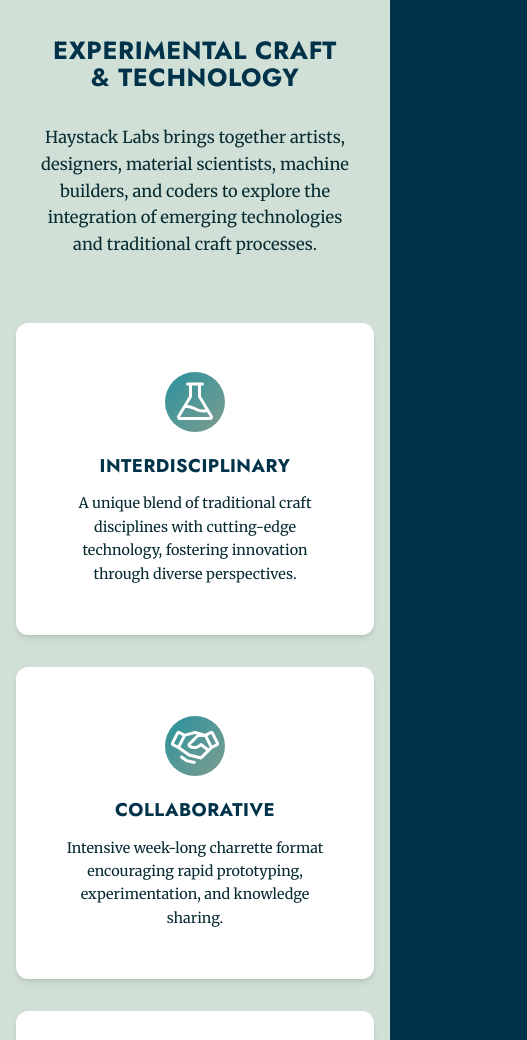
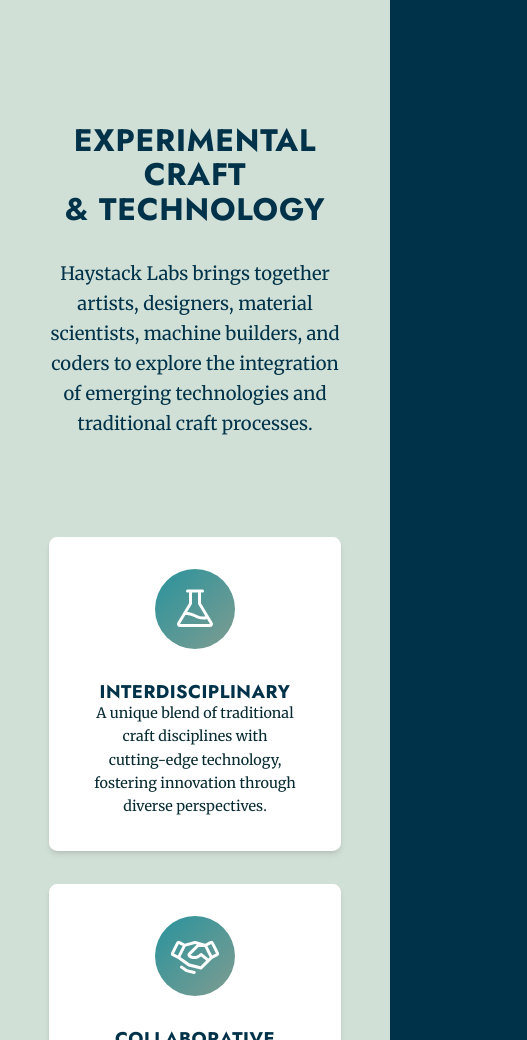
Before and after one commit to jamesrutter/haystack-labs, an Astro site in the folder website/: page / in a window 390 px wide. Shown: the part 960-2000 px from the top of the page, 527 px wide, since content can reach past the window. Built offline with nearby package versions, Linux system fonts and the light colour scheme; Astro itself is replaced by a stand-in of ours.

Commit message:
refactor home page and styles

```diff
--- a/website/src/components/highlights.astro
+++ /dev/null
@@ -1,205 +0,0 @@
----
-import { Image } from "astro:assets";
-import Network from "@/assets/network.svg";
-import HandShake from "@/assets/handshake.svg";
-import Flask from "@/assets/flask.svg";
----
-
-<section class="features">
-  <div class="features__container">
-    <div class="features__intro">
-      <h2 class="features__title">EXPERIMENTAL CRAFT & TECHNOLOGY</h2>
-      <p class="features__description">
-        Haystack Labs brings together artists, designers, material scientists,
-        machine builders, and coders to explore the integration of emerging
-        technologies and traditional craft processes.
-      </p>
-    </div>
-
-    <div class="features__grid">
-      <div class="features__card">
-        <div class="features__card-icon">
-          <span class="features__icon"
-            ><Flask width={48} height={48} fill="currentColor" /></span
-          >
-        </div>
-        <h3 class="features__card-title">INTERDISCIPLINARY</h3>
-        <p class="features__card-description">
-          A unique blend of traditional craft disciplines with cutting-edge
-          technology, fostering innovation through diverse perspectives.
-        </p>
-      </div>
-
-      <div class="features__card">
-        <div class="features__card-icon">
-          <span class="features__icon"
-            ><HandShake width={48} height={48} fill="currentColor" /></span
-          >
-        </div>
-        <h3 class="features__card-title">COLLABORATIVE</h3>
-        <p class="features__card-description">
-          Intensive week-long charrette format encouraging rapid prototyping,
-          experimentation, and knowledge sharing.
-        </p>
-      </div>
-
-      <div class="features__card">
-        <div class="features__card-icon">
-          <span class="features__icon"
-            ><Network width={48} height={48} fill="currentColor" /></span
-          >
-        </div>
-        <h3 class="features__card-title">OPEN SOURCE</h3>
-        <p class="features__card-description">
-          All projects and knowledge are shared openly, contributing to a
-          growing repository of craft-technology innovations.
-        </p>
-      </div>
-    </div>
-  </div>
-</section>
-
-<style>
-  .features {
-    background-color: var(--color-background-secondary);
-    padding: var(--space-5xl) 0;
-  }
-
-  .features__container {
-    max-width: var(--container-7xl);
-    margin-inline: auto;
-    padding: 0 var(--space-lg);
-  }
-
-  .features__intro {
-    text-align: center;
-    max-width: 900px;
-    margin-inline: auto;
-    margin-block-end: var(--space-4xl);
-  }
-
-  .features__title {
-    font-family: var(--font-family-display);
-    font-weight: var(--font-weight-bold);
-    font-size: var(--font-size-3xl);
-    text-transform: uppercase;
-    letter-spacing: var(--letter-spacing-wide);
-    margin-bottom: var(--space-xl);
-    color: var(--color-text-primary);
-  }
-
-  .features__description {
-    font-size: var(--font-size-lg);
-    line-height: var(--line-height-relaxed);
-    color: var(--color-text-secondary);
-    text-align: center;
-    text-wrap: balance;
-  }
-
-  .features__grid {
-    display: grid;
-    grid-template-columns: repeat(auto-fit, minmax(300px, 1fr));
-    gap: var(--space-2xl);
-    margin-top: var(--space-4xl);
-  }
-
-  .features__card {
-    background-color: var(--color-background);
-    padding: var(--space-2xl);
-    border-radius: var(--radius-xl);
-    box-shadow: var(--shadow-md);
-    text-align: center;
-    transition: var(--transition-normal);
-  }
-
-  .features__card:hover {
-    transform: translateY(-4px);
-    box-shadow: var(--shadow-lg);
-  }
-
-  .features__card-icon {
-    width: 80px;
-    height: 80px;
-    margin: 0 auto var(--space-xl);
-    display: flex;
-    align-items: center;
-    justify-content: center;
-    background: linear-gradient(
-      135deg,
-      var(--color-primary),
-      var(--color-secondary)
-    );
-    border-radius: var(--radius-full);
-  }
-
-  .features__icon {
-    font-size: var(--font-size-2xl);
-    color: var(--color-background);
-    display: flex;
-    align-items: center;
-    justify-content: center;
-  }
-
-  .features__icon svg {
-    display: block;
-  }
-
-  .features__card-title {
-    font-family: var(--font-family-display);
-    font-weight: var(--font-weight-bold);
-    font-size: var(--font-size-lg);
-    text-transform: uppercase;
-    letter-spacing: var(--letter-spacing-wide);
-    margin-bottom: var(--space-md);
-    color: var(--color-text-primary);
-  }
-
-  .features__card-description {
-    font-size: var(--font-size-sm);
-    line-height: var(--line-height-relaxed);
-    color: var(--color-text-secondary);
-    margin: 0;
-  }
-
-  @media (max-width: 768px) {
-    .features {
-      padding: var(--space-3xl) 0;
-    }
-
-    .features__container {
-      padding: 0 var(--space-md);
-    }
-
-    .features__intro {
-      margin-bottom: var(--space-3xl);
-    }
-
-    .features__title {
-      font-size: var(--font-size-2xl);
-    }
-
-    .features__description {
-      font-size: var(--font-size-base);
-    }
-
-    .features__grid {
-      grid-template-columns: 1fr;
-      gap: var(--space-xl);
-      margin-top: var(--space-3xl);
-    }
-
-    .features__card {
-      padding: var(--space-2xl);
-    }
-
-    .features__card-icon {
-      width: 60px;
-      height: 60px;
-      margin-bottom: var(--space-lg);
-    }
-
-    .features__icon {
-      font-size: var(--font-size-xl);
-    }
-  }
-</style>
--- a/website/src/layouts/Layout.astro
+++ b/website/src/layouts/Layout.astro
@@ -1,8 +1,8 @@
 ---
 import "@/styles/reset.css";
 import "@/styles/global.css";
-import Header from "@/components/header.astro";
-import Footer from "@/components/footer.astro";
+import Header from "@/layouts/header.astro";
+import Footer from "@/layouts/footer.astro";
 
 interface Props {
   title?: string;
--- a/website/src/pages/index.astro
+++ b/website/src/pages/index.astro
@@ -1,17 +1,119 @@
 ---
-import Layout from "@/layouts/Layout.astro";
-import Hero from "@/components/hero.astro";
-import Highlights from "@/components/highlights.astro";
+import Scroll from "@/assets/scroll.svg";
+import Network from "@/assets/network.svg";
+import HandShake from "@/assets/handshake.svg";
+import Flask from "@/assets/flask.svg";
+import Layout from "@/layouts/layout.astro";
 ---
 
 <Layout>
-  <Hero />
-  <Highlights />
+  <section class="section hero full-screen">
+    <div class="wrapper">
+      <div class="content">
+        <h1 class="title">
+          WHERE <span class="accent">CRAFT</span> MEETS<br />
+          TECHNOLOGY
+        </h1>
+        <p class="description">
+          An experimental residency program exploring the intersection of
+          traditional craft and emerging technologies at Haystack Mountain
+          School of Crafts
+        </p>
+        <div class="actions">
+          <a href="/participants" class="btn btn-primary">PEOPLE</a>
+          <a href="/projects" class="btn btn-primary">PROJECTS</a>
+          <a href="/years" class="btn btn-primary">YEARS</a>
+        </div>
+      </div>
+
+      <div class="scroll-indicator">
+        <span class="scroll-icon"><Scroll /></span>
+      </div>
+    </div>
+  </section>
+  <section class="section section--alt">
+    <div class="wrapper">
+      <div class="intro">
+        <h2 class="title">EXPERIMENTAL CRAFT & TECHNOLOGY</h2>
+        <p class="description">
+          Haystack Labs brings together artists, designers, material scientists,
+          machine builders, and coders to explore the integration of emerging
+          technologies and traditional craft processes.
+        </p>
+      </div>
+
+      <div class="grid grid--3col">
+        <div class="card">
+          <div class="card-icon">
+            <span class="icon"
+              ><Flask width={48} height={48} fill="currentColor" /></span
+            >
+          </div>
+          <h3 class="title">INTERDISCIPLINARY</h3>
+          <p class="description">
+            A unique blend of traditional craft disciplines with cutting-edge
+            technology, fostering innovation through diverse perspectives.
+          </p>
+        </div>
+
+        <div class="card">
+          <div class="card-icon">
+            <span class="icon"
+              ><HandShake width={48} height={48} fill="currentColor" /></span
+            >
+          </div>
+          <h3 class="title">COLLABORATIVE</h3>
+          <p class="description">
+            Intensive week-long charrette format encouraging rapid prototyping,
+            experimentation, and knowledge sharing.
+          </p>
+        </div>
+
+        <div class="card">
+          <div class="card-icon">
+            <span class="icon"
+              ><Network width={48} height={48} fill="currentColor" /></span
+            >
+          </div>
+          <h3 class="title">OPEN SOURCE</h3>
+          <p class="description">
+            All projects and knowledge are shared openly, contributing to a
+            growing repository of craft-technology innovations.
+          </p>
+        </div>
+      </div>
+    </div>
+  </section>
 </Layout>
 
 <style>
-  .highlights {
-    background-color: var(--color-surface-secondary-transparent);
-    backdrop-filter: blur(10px);
+  .scroll-indicator {
+    position: absolute;
+    bottom: var(--space-2xl);
+    left: 50%;
+    transform: translateX(-50%);
+    animation: bounce 2s infinite;
+  }
+
+  .scroll-icon {
+    font-size: var(--font-size-xl);
+    color: var(--color-accent);
+    transform: rotate(45deg);
+  }
+
+  @keyframes bounce {
+    0%,
+    20%,
+    50%,
+    80%,
+    100% {
+      transform: translateX(-50%) translateY(0);
+    }
+    40% {
+      transform: translateX(-50%) translateY(-10px);
+    }
+    60% {
+      transform: translateX(-50%) translateY(-5px);
+    }
   }
 </style>
--- a/website/src/pages/participants/[participant].astro
+++ b/website/src/pages/participants/[participant].astro
@@ -1,5 +1,5 @@
 ---
-import Layout from "@/layouts/Layout.astro";
+import Layout from "@/layouts/layout.astro";
 import { getCollection, render } from "astro:content";
 
 export async function getStaticPaths() {
--- a/website/src/pages/participants/index.astro
+++ b/website/src/pages/participants/index.astro
@@ -1,5 +1,5 @@
 ---
-import Layout from "@/layouts/Layout.astro";
+import Layout from "@/layouts/layout.astro";
 import { getCollection } from "astro:content";
 
 const participants = await getCollection("participants");
--- a/website/src/pages/projects/[project].astro
+++ b/website/src/pages/projects/[project].astro
@@ -1,5 +1,5 @@
 ---
-import Layout from "@/layouts/Layout.astro";
+import Layout from "@/layouts/layout.astro";
 import { getCollection, render } from "astro:content";
 
 export async function getStaticPaths() {
--- a/website/src/pages/projects/index.astro
+++ b/website/src/pages/projects/index.astro
@@ -1,5 +1,5 @@
 ---
-import Layout from "@/layouts/Layout.astro";
+import Layout from "@/layouts/layout.astro";
 import { getCollection } from "astro:content";
 
 const projects = await getCollection("projects");
@@ -35,7 +35,7 @@
               {project.data.tags && (
                 <div>
                   <strong>Tags:</strong>
-                  {project.data.tags.map((tag) => (
+                  {project.data.tags.map((tag: string) => (
                     <span style="background: var(--color-primary); color: white; padding: 0.25rem 0.5rem; margin: 0.25rem; border-radius: 0.25rem; font-size: 0.8rem;">
                       {tag}
                     </span>
--- a/website/src/styles/global.css
+++ b/website/src/styles/global.css
@@ -272,7 +272,32 @@
   }
   .section {
     padding: var(--space-5xl) var(--space-lg);
-    min-height: calc(100vh - 600px);
+
+    .intro {
+      text-align: center;
+      max-width: 900px;
+      margin-inline: auto;
+      margin-block-end: var(--space-4xl);
+      display: flex;
+      flex-direction: column;
+      align-items: center;
+      justify-content: center;
+      gap: var(--space-xl);
+    }
+    .title {
+      font-family: var(--font-family-display);
+      font-weight: var(--font-weight-bold);
+      font-size: var(--font-size-3xl);
+      text-transform: uppercase;
+      letter-spacing: var(--letter-spacing-wide);
+      margin-bottom: var(--space-xl);
+    }
+    .description {
+      font-size: var(--font-size-lg);
+      line-height: var(--line-height-relaxed);
+      text-align: center;
+      text-wrap: balance;
+    }
   }
   .actions {
     display: flex;
@@ -293,6 +318,12 @@
     gap: var(--space-5xl);
     align-items: center;
     text-align: center;
+    .title {
+      font-size: var(--font-size-6xl);
+    }
+    @media (max-width: 768px) {
+      font-size: var(--font-size-4xl);
+    }
   }
   .content {
     display: flex;
@@ -307,10 +338,6 @@
     line-height: var(--line-height-tight);
     margin-block-end: var(--space-xl);
     text-transform: uppercase;
-
-    @media (max-width: 768px) {
-      font-size: var(--font-size-4xl);
-    }
   }
   .subtitle {
     font-size: var(--font-size-4xl);
@@ -377,11 +404,50 @@
     border-radius: var(--radius-lg);
     box-shadow: var(--shadow-md);
     transition: var(--transition-normal);
-  }
-
-  .card--hover:hover {
-    transform: translateY(-2px);
-    box-shadow: var(--shadow-lg);
+    text-align: center;
+    .title {
+      font-family: var(--font-family-display);
+      font-weight: var(--font-weight-bold);
+      font-size: var(--font-size-lg);
+      text-transform: uppercase;
+      letter-spacing: var(--letter-spacing-wide);
+      margin-bottom: var(--space-md);
+      color: var(--color-text-primary);
+    }
+    .description {
+      font-size: var(--font-size-sm);
+      line-height: var(--line-height-relaxed);
+      color: var(--color-text-secondary);
+      margin: 0;
+    }
+    .card-icon {
+      width: 80px;
+      height: 80px;
+      margin: 0 auto var(--space-xl);
+      display: flex;
+      align-items: center;
+      justify-content: center;
+      background: linear-gradient(
+        135deg,
+        var(--color-primary),
+        var(--color-secondary)
+      );
+      border-radius: var(--radius-full);
+    }
+    .icon {
+      font-size: var(--font-size-2xl);
+      color: var(--color-background);
+      display: flex;
+      align-items: center;
+      justify-content: center;
+    }
+    svg {
+      display: block;
+    }
+    &:hover {
+      transform: translateY(-2px);
+      box-shadow: var(--shadow-lg);
+    }
   }
 
   .card--accent {
```
Also changed, not shown: website/src/components/hero.astro (deleted, +0 -60 lines), website/src/pages/resources/index.astro (+17 -7 lines), website/src/pages/years/[year].astro (+26 -13 lines), website/src/layouts/footer.astro (renamed from website/src/components/footer.astro), website/src/layouts/header.astro (renamed from website/src/components/header.astro).
